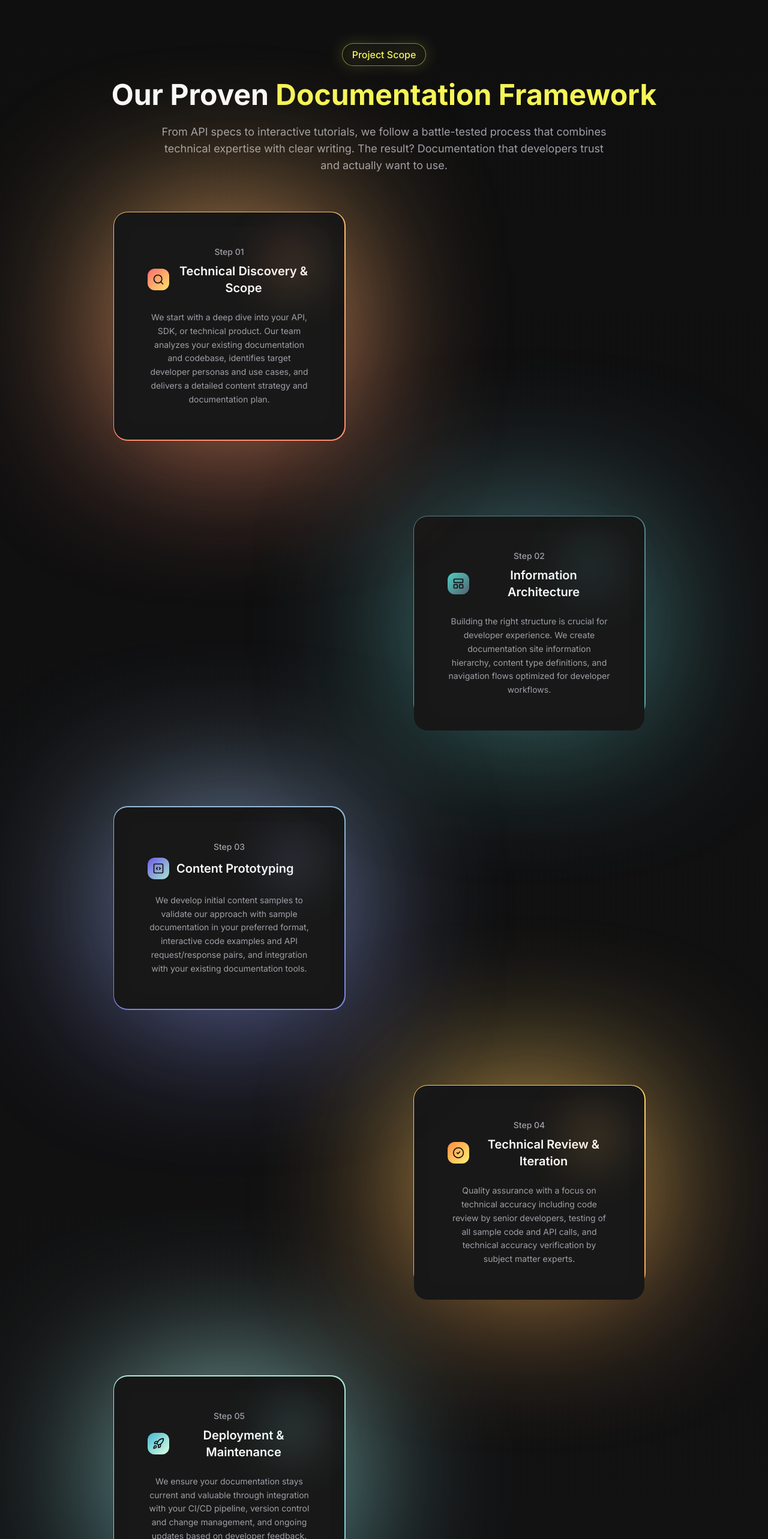
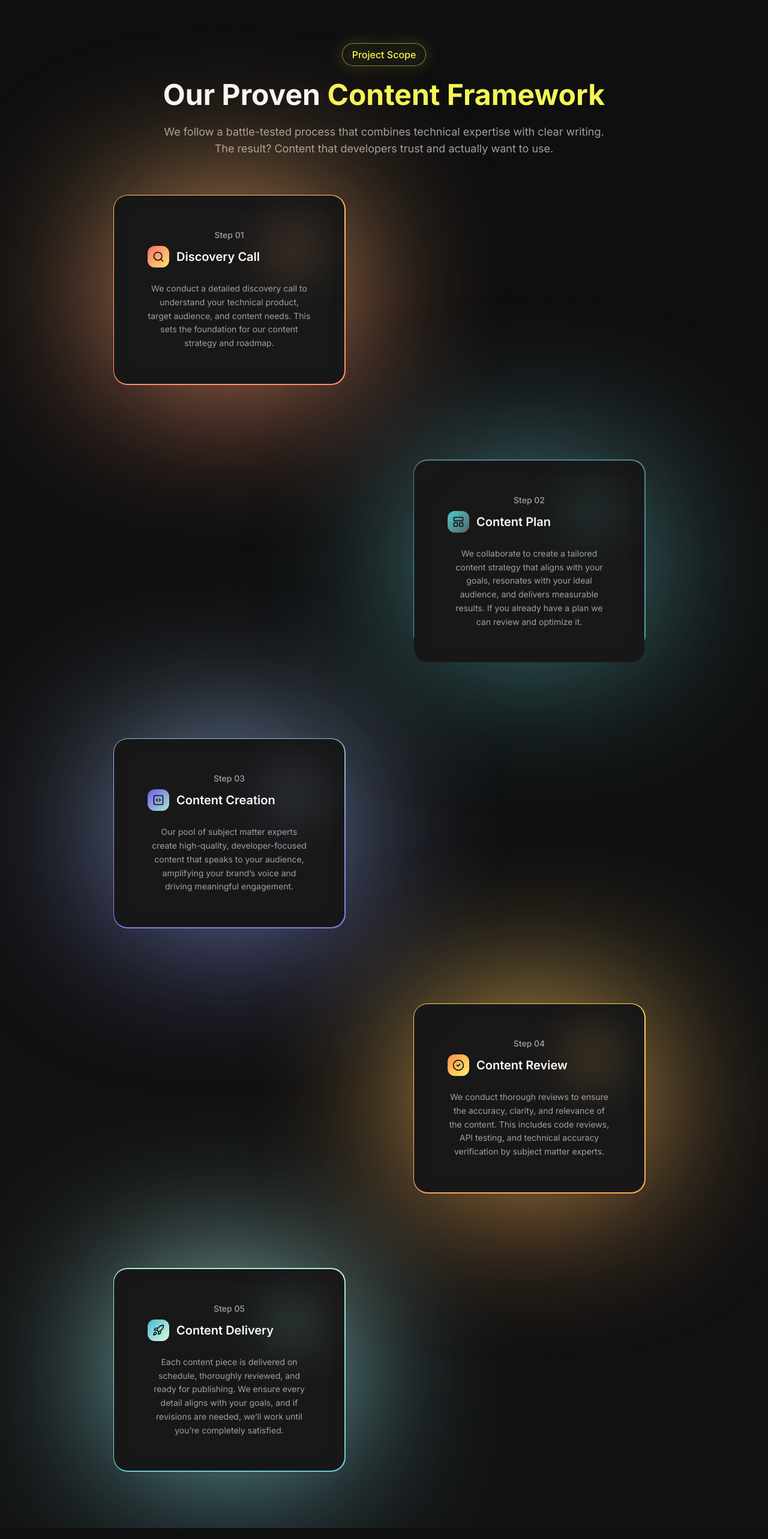
Before and after one commit to Abraham12611/thedevarena-web, a Next.js app: page / in a window 1280 px wide. Shown: the part 2500-5066 px from the top of the page at 60% size. Built offline with nearby package versions, Linux system fonts and the light colour scheme.

Commit message:
chore: update copy 5

```diff
--- a/components/process-steps.tsx
+++ b/components/process-steps.tsx
@@ -15,36 +15,36 @@ import { NeonGradientCard } from "@/components/ui/neon-gradient-card";
 const steps = [
   {
     number: "01",
-    title: "Technical Discovery & Scope",
-    description: "We start with a deep dive into your API, SDK, or technical product. Our team analyzes your existing documentation and codebase, identifies target developer personas and use cases, and delivers a detailed content strategy and documentation plan.",
+    title: "Discovery Call",
+    description: "We conduct a detailed discovery call to understand your technical product, target audience, and content needs. This sets the foundation for our content strategy and roadmap.",
     icon: Search,
     color: "from-[#FF6B6B] to-[#FFE66D]"
   },
   {
     number: "02",
-    title: "Information Architecture",
-    description: "Building the right structure is crucial for developer experience. We create documentation site information hierarchy, content type definitions, and navigation flows optimized for developer workflows.",
+    title: "Content Plan",
+    description: "We collaborate to create a tailored content strategy that aligns with your goals, resonates with your ideal audience, and delivers measurable results. If you already have a plan we can review and optimize it.",
     icon: LayoutPanelTop,
     color: "from-[#4ECDC4] to-[#556270]"
   },
   {
     number: "03",
-    title: "Content Prototyping",
-    description: "We develop initial content samples to validate our approach with sample documentation in your preferred format, interactive code examples and API request/response pairs, and integration with your existing documentation tools.",
+    title: "Content Creation",
+    description: "Our pool of subject matter experts create high-quality, developer-focused content that speaks to your audience, amplifying your brand’s voice and driving meaningful engagement.",
     icon: CodeSquare,
     color: "from-[#6C5CE7] to-[#A8E6CF]"
   },
   {
     number: "04",
-    title: "Technical Review & Iteration",
-    description: "Quality assurance with a focus on technical accuracy including code review by senior developers, testing of all sample code and API calls, and technical accuracy verification by subject matter experts.",
+    title: "Content Review",
+    description: "We conduct thorough reviews to ensure the accuracy, clarity, and relevance of the content. This includes code reviews, API testing, and technical accuracy verification by subject matter experts.",
     icon: CheckCircle2,
     color: "from-[#FF8C42] to-[#FFF275]"
   },
   {
     number: "05",
-    title: "Deployment & Maintenance",
-    description: "We ensure your documentation stays current and valuable through integration with your CI/CD pipeline, version control and change management, and ongoing updates based on developer feedback.",
+    title: "Content Delivery",
+    description: "Each content piece is delivered on schedule, thoroughly reviewed, and ready for publishing. We ensure every detail aligns with your goals, and if revisions are needed, we’ll work until you’re completely satisfied.",
     icon: Rocket,
     color: "from-[#45B7D1] to-[#DFFFE2]"
   }
@@ -85,10 +85,10 @@ export default function ProcessSteps() {
 
           <h2 className="text-4xl md:text-5xl font-bold mb-6">
             Our Proven {" "}
-            <span className="gradient-text">Documentation Framework</span>
+            <span className="gradient-text">Content Framework</span>
           </h2>
           <p className="text-muted-foreground text-lg max-w-3xl mx-auto">
-            From API specs to interactive tutorials, we follow a battle-tested process that combines technical expertise with clear writing. The result? Documentation that developers trust and actually want to use.
+            We follow a battle-tested process that combines technical expertise with clear writing. The result? Content that developers trust and actually want to use.
           </p>
         </motion.div>
 
```
